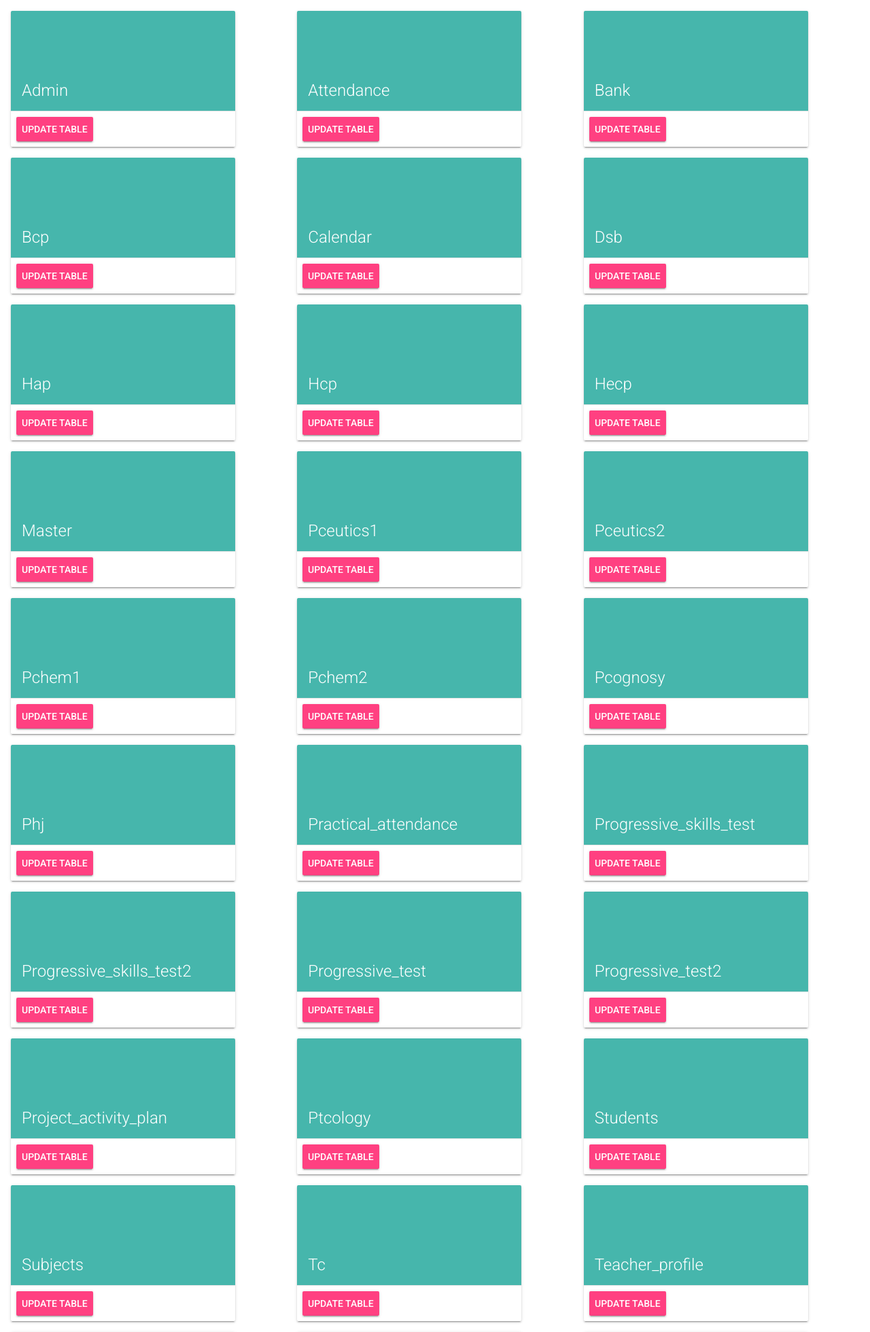
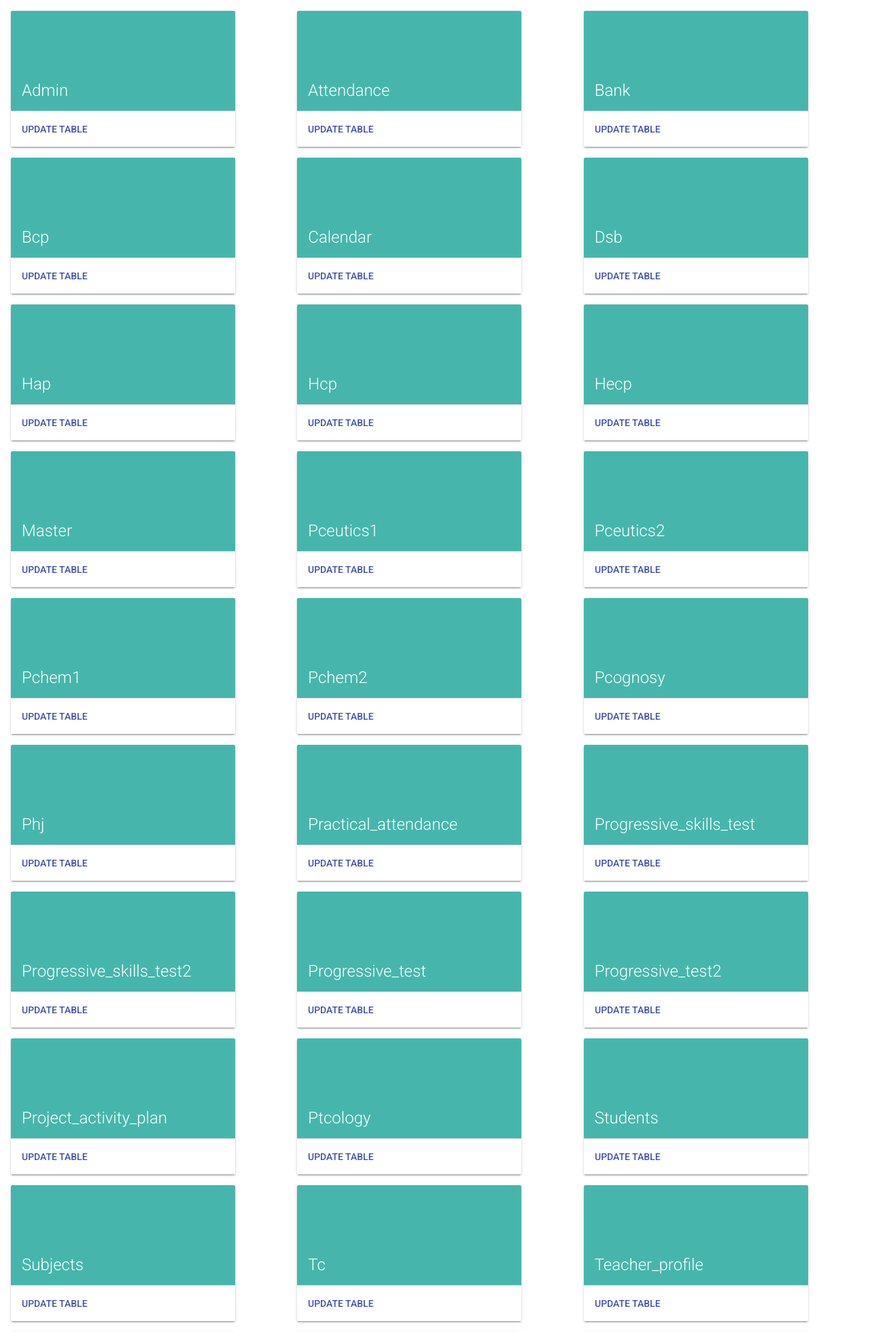
Before and after one commit to hemant1kstar/chaddi_eng, a PHP site: page /dynamicCreate/index.php in a window 1280 px wide. Shown: the top 1960 px of the page at 68% size. Run offline with PHP 8.4, Linux system fonts and the light colour scheme; some libraries are stand-ins or nearby versions.

Commit message:
dynamic Create table modified

```diff
--- a/dynamicCreate/create_table.php
+++ b/dynamicCreate/create_table.php
@@ -30,7 +30,7 @@
         </div>
       </div>
 
-       <div class="mdl-grid" id="add_fields_div">
+       <div id="add_fields_div">
 
 
         </div>
--- a/dynamicCreate/index.php
+++ b/dynamicCreate/index.php
@@ -30,7 +30,7 @@
             echo " <h2 class='mdl-card__title-text'>$tablename1</h2>";
             echo " </div>";
             echo "<div class='mdl-card__actions mdl-card--border'>";
-            echo("<a href='table_display.php?q=$table[0]'  class='mdl-button mdl-js-button mdl-button--raised mdl-js-ripple-effect mdl-button--accent'>Update Table</a>");
+            echo("<a href='table_display.php?q=$table[0]'  class='mdl-button mdl-js-button mdl-button--primary'>Update Table</a>");
             echo "</div>";
             echo "</div>";
             echo "</div>";
@@ -50,7 +50,7 @@
   </div>
   <div class="mdl-card__actions mdl-card--border">
       <!-- Accent-colored raised button with ripple -->
-    <a href="create_table.php" class="mdl-button mdl-js-button mdl-button--raised mdl-js-ripple-effect mdl-button--accent">
+    <a href="create_table.php" class="mdl-button mdl-js-button mdl-button--primary">
       Add Tables
     </a>
   </div>
--- a/dynamicCreate/table_display.php
+++ b/dynamicCreate/table_display.php
@@ -63,8 +63,8 @@
                                 echo "<th class='mdl-data-table__cell--non-numeric'>$col_value</th>";
 
                                  }
-                echo "<th><a class='mdl-button mdl-js-button mdl-button--raised mdl-js-ripple-effect mdl-button--accent' href='edit_user.php?q=$link'>Update</a></th>";
-                                         echo "<th><a class='mdl-button mdl-js-button mdl-button--raised mdl-js-ripple-effect mdl-button--accent' href='table_for_delete.php?q=$link'>Delete</a></th>";
+                echo "<th><a class='mdl-button mdl-js-button mdl-button--primary' href='edit_user.php?q=$link'>Update</a></th>";
+                                         echo "<th><a class='mdl-button mdl-js-button mdl-button--primary' href='table_for_delete.php?q=$link'>Delete</a></th>";
 
 
                                    echo "</tr>";
```
